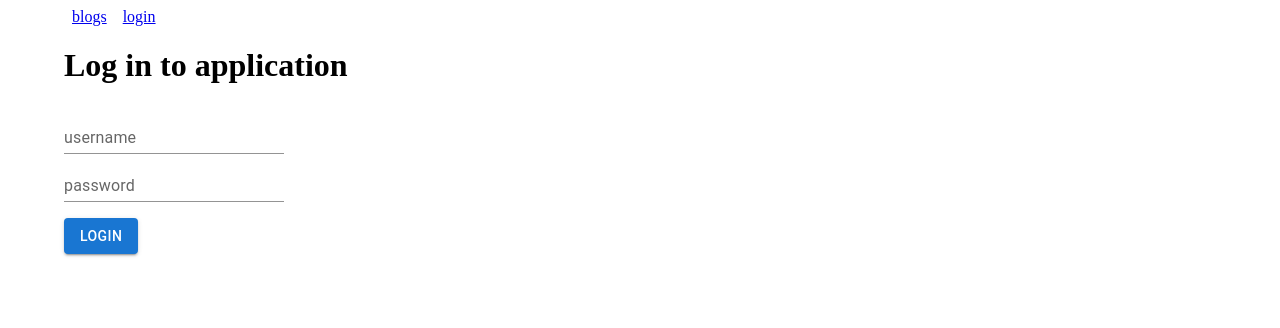
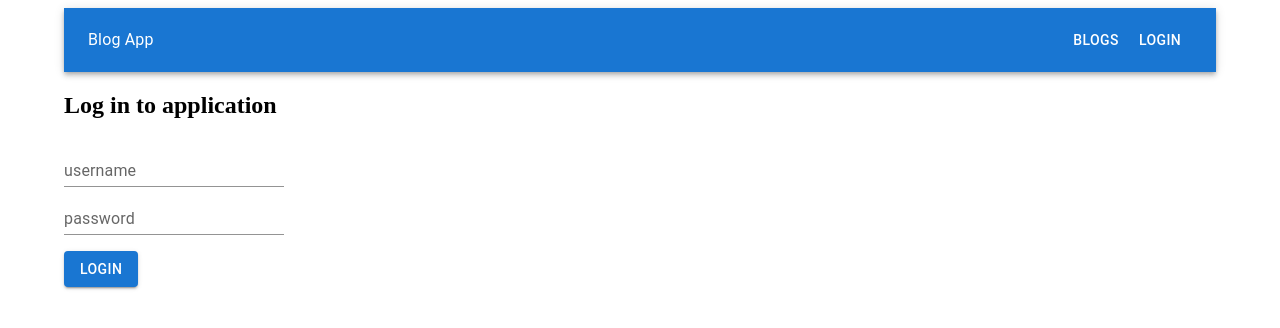
Before and after one commit to aungkokodev/fullstackopen, a React (Vite) app in the folder part5/blog/: page /login in a window 1280 px wide. Shown: the top 328 px of the page. Built offline with nearby package versions, Linux system fonts and the light colour scheme; no server answers.

Commit message:
Exercise 5.30

```diff
--- a/part5/blog/src/App.jsx
+++ b/part5/blog/src/App.jsx
@@ -1,4 +1,4 @@
-import { Container } from '@mui/material'
+import { AppBar, Button, Container, Toolbar, Typography } from '@mui/material'
 import { useEffect, useState } from 'react'
 import { Link, Route, Routes, useMatch, useNavigate } from 'react-router-dom'
 import Blog from './components/Blog'
@@ -34,7 +34,9 @@ const App = () => {
     window.localStorage.removeItem('loggedBlogappUser')
     blogService.setToken(null)
     setUser(null)
+    console.log('before')
     navigate('/')
+    console.log('after')
   }
 
   const displayNotification = (msg, err = false) => {
@@ -95,31 +97,36 @@ const App = () => {
     return true
   }
 
-  const padding = {
-    padding: 8,
-  }
-
-  const loginLink =
-    user ?
-      <button onClick={handleLogout}>logout</button>
-      // eslint-disable-next-line indent
-    : <Link to='/login' style={padding}>
-        login
-      </Link>
-
   return (
     <Container>
+      <AppBar position='static'>
+        <Toolbar>
+          <Typography component={'h1'} sx={{ flexGrow: 1 }}>
+            Blog App
+          </Typography>
           <nav>
-        <Link to='/' style={padding}>
+            <Button color='inherit' component={Link} to='/'>
               blogs
-        </Link>
+            </Button>
             {user && (
-          <Link to='/create' style={padding}>
+              <Button color='inherit' component={Link} to='/create' nativeButton={false}>
                 new blog
-          </Link>
+              </Button>
             )}
-        {loginLink}
+            {
+              user ?
+                <Button color='inherit' onClick={handleLogout}>
+                  logout
+                </Button>
+                // eslint-disable-next-line indent
+              : <Button color='inherit' component={Link} to='/login'>
+                  login
+                </Button>
+
+            }
           </nav>
+        </Toolbar>
+      </AppBar>
 
       <Notification message={message} isError={isError} />
 
--- a/part5/blog/src/components/Blog.jsx
+++ b/part5/blog/src/components/Blog.jsx
@@ -22,16 +22,15 @@ const Blog = ({ blog, updateBlog, deleteBlog, canDelete, canLike }) => {
 
   return (
     <div className='blog'>
-      <h1 className='blog-title'>
+      <h2 className='blog-title'>
         {blog.author}: {blog.title}
-      </h1>
+      </h2>
       <div className='blog-details'>
         <a className='blog-url' href={blog.url}>
           {blog.url}
         </a>
         <div className='blog-likes'>
-          likes {blog.likes}{' '}
-          {canLike && <button onClick={handleBlogUpdate}>like</button>}
+          likes {blog.likes} {canLike && <button onClick={handleBlogUpdate}>like</button>}
         </div>
         <div className='blog-user'>Added by {blog.user.name}</div>
         {canDelete && <button onClick={handleBlogDelete}>remove</button>}
--- a/part5/blog/src/components/BlogList.jsx
+++ b/part5/blog/src/components/BlogList.jsx
@@ -1,7 +1,7 @@
 import PropTypes from 'prop-types'
 import { Link } from 'react-router-dom'
 
-const BlogList = ({ blogs, updateBlog, deleteBlog, canDelete }) => {
+const BlogList = ({ blogs }) => {
   const sortedBlogs = blogs.sort((a, b) => b.likes - a.likes)
 
   return (
@@ -22,7 +22,4 @@ export default BlogList
 
 BlogList.propTypes = {
   blogs: PropTypes.arrayOf(PropTypes.object).isRequired,
-  updateBlog: PropTypes.func,
-  deleteBlog: PropTypes.func,
-  canDelete: PropTypes.func,
 }
--- a/part5/blog/src/components/LoginForm.jsx
+++ b/part5/blog/src/components/LoginForm.jsx
@@ -21,16 +21,9 @@ const LoginForm = ({ handleLogin, displayNotification }) => {
     }
   }
 
-  const style = {
-    '& .MuiInputBaseInput': {
-      padding: '0 16px',
-    },
-    marginBottom: 2,
-  }
-
   return (
     <>
-      <h1>Log in to application</h1>
+      <h2>Log in to application</h2>
 
       <form onSubmit={handleSubmit}>
         <div>
--- a/part5/blog/src/components/Notificatioin.jsx
+++ b/part5/blog/src/components/Notificatioin.jsx
@@ -1,10 +1,14 @@
+import { Alert } from '@mui/material'
 import PropTypes from 'prop-types'
+
 const Notification = ({ message, isError }) => {
   if (!message) return null
 
-  const className = `noti ${isError ? 'error' : 'success'}`
-
-  return <div className={className}>{message}</div>
+  return (
+    <Alert style={{ marginBottom: 8, marginTop: 8 }} severity={isError ? 'error' : 'success'}>
+      {message}
+    </Alert>
+  )
 }
 
 export default Notification
```
Lines whose indentation alone changed are shown as unchanged.
